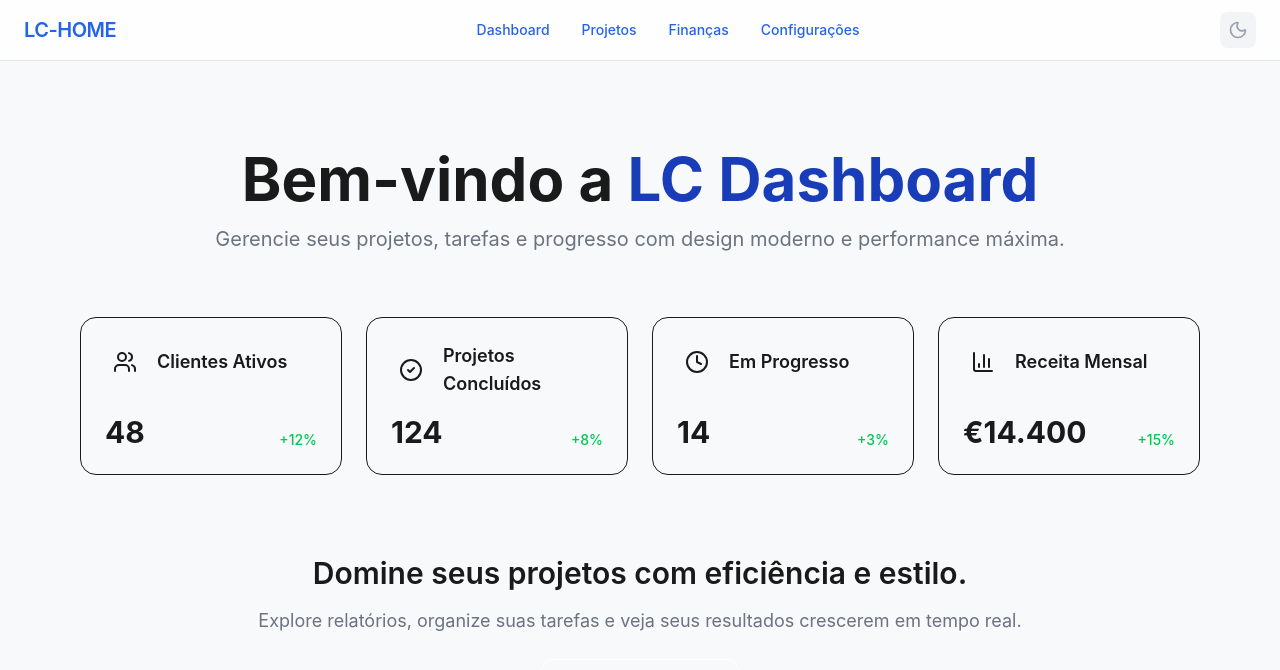
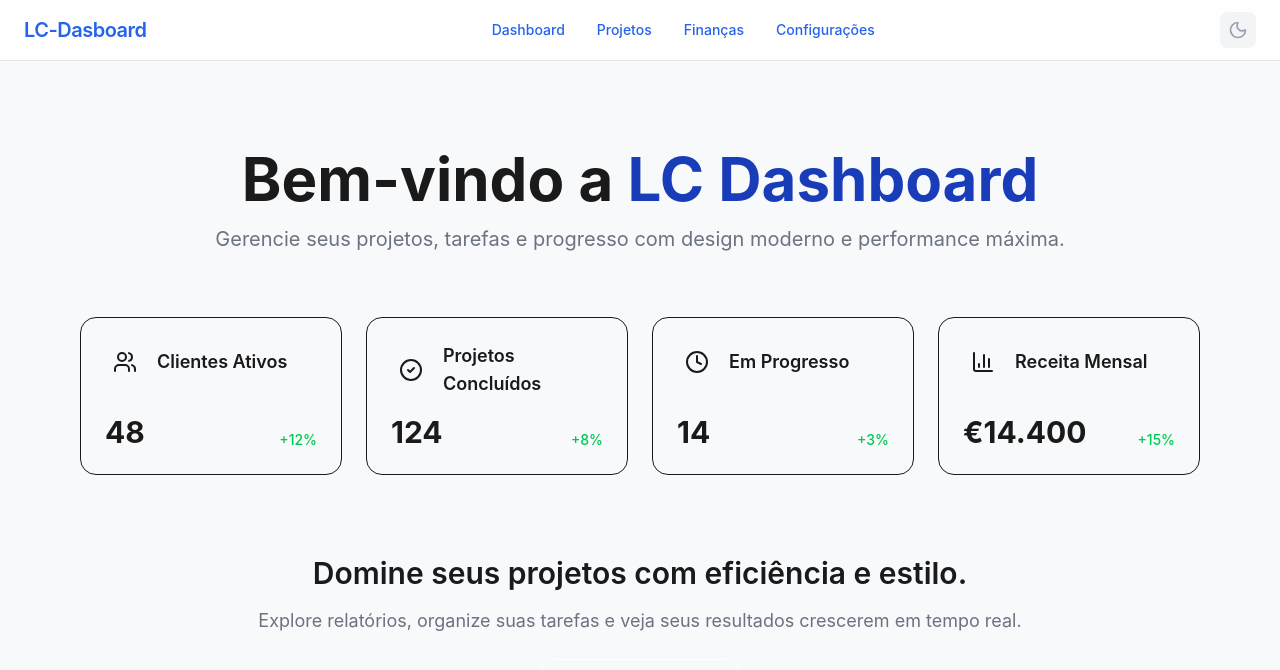
Before and after one commit to LeonelCesar/LC-dashboard, a Next.js app: page / in a window 1280 px wide. Shown: the top 670 px of the page. Built offline with nearby package versions, Linux system fonts and the light colour scheme; no server answers.

Commit message:
Feat: novas funcionalidades

```diff
--- a/src/app/project/page.tsx
+++ b/src/app/project/page.tsx
@@ -10,7 +10,7 @@ const projetosMock = [
     progresso: 100,
     inicio: "01/09/2025",
     fim: "30/10/2025",
-    responsavel: "Leonel César",
+    responsavel: "Adão Domingoa Gonçalves Costa",
     descricao: "Dashboard interativa para gestão financeira de freelancers.",
   },
   {
@@ -28,7 +28,7 @@ const projetosMock = [
     progresso: 20,
     inicio: "05/11/2025",
     fim: "20/02/2026",
-    responsavel: "Equipa de Desenvolvimento",
+    responsavel: "Henriqueta Bengui César",
     descricao: "Sistema de relatórios e automação de finanças.",
   },
   {
--- a/src/components/navbar/index.tsx
+++ b/src/components/navbar/index.tsx
@@ -44,7 +44,7 @@ function Navbar() {
             handleNavigation("/");
           }}
         >
-          LC-HOME
+          LC-Dasboard
         </Link>
 
         <ul className="hidden md:flex gap-8 text-sm font-medium text-gray-700 dark:text-gray-300">
```
